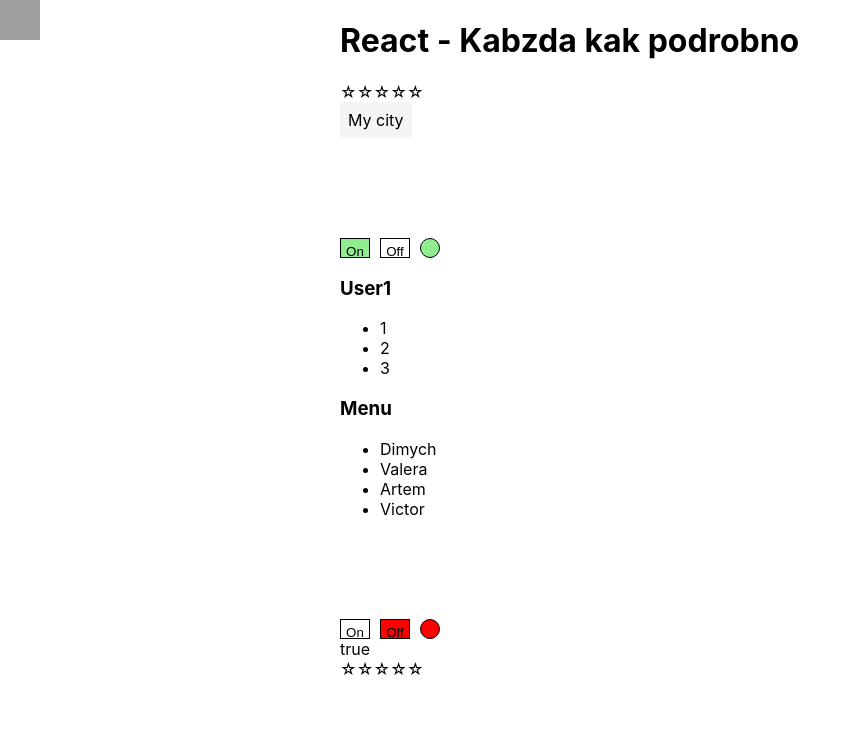
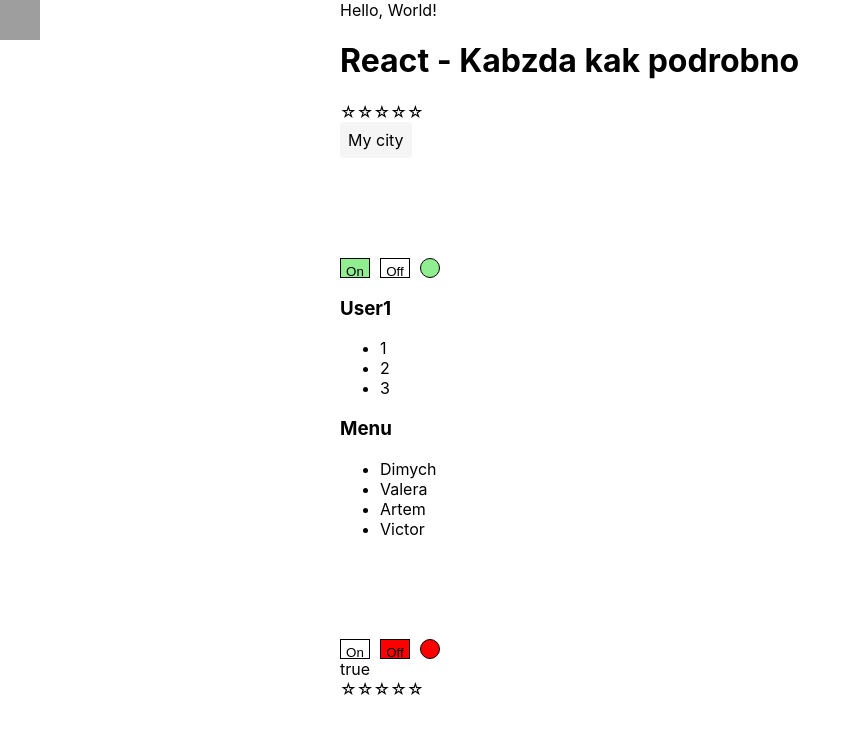
Before and after one commit to Halina2610/react_kabzda-kak-podrobno, a React (Create React App) app: page / in a window 1280 px wide. Shown: the top 734 px of the page, without its empty margins (0-861 px from the left). Built offline with nearby package versions, Linux system fonts and the light colour scheme; grey boxes are pictures that could not be loaded.

Commit message:
Typewriter

```diff
--- a/src/App.tsx
+++ b/src/App.tsx
@@ -9,6 +9,7 @@
 import {Rating, RatingValueType} from './components/rating/Rating';
 import {OnOff} from './components/onOff/OnOff';
 import {CustomSelect, Option} from "./components/input/CustomSelect";
+import {Typewriter} from "./components/any/Typewriter";
 
 function App() {
     const [ratingValue, setRatingValue] = useState<RatingValueType>(0);
@@ -44,7 +45,7 @@
 
     return (
         <AppWrapper>
-
+            <Typewriter text="Hello, World!" />
 
             <PageTitle title={'React - Kabzda kak podrobno'}/>
             <UncontrolledRating/>
--- /dev/null
+++ b/src/components/any/Typewriter.tsx
@@ -0,0 +1,57 @@
+import React, { useState, useEffect } from 'react';
+import styled, { keyframes } from 'styled-components';
+import {debug} from "util";
+
+const typingAnimation = keyframes`
+  from { width: 0; }
+  to { width: 100%; }
+`;
+
+interface TypewriterTextProps {
+    length: number;
+}
+
+const TypewriterText = styled.span<TypewriterTextProps>`
+  overflow: hidden;
+  white-space: nowrap;
+  animation: ${typingAnimation} 4s steps(${props => props.length}, end) infinite;
+`;
+
+type TypewriterProps = {
+    text: string
+}
+
+export const Typewriter = (props: TypewriterProps) => {
+    const [displayedText, setDisplayedText] = useState('');
+
+    useEffect(() => {
+        let timeout: NodeJS.Timeout;
+        let currentIndex = 0;
+
+        const typeNextCharacter = () => {
+            if (currentIndex <= props.text.length-2) {
+                setDisplayedText(prevText => prevText + props.text[currentIndex]);
+                currentIndex++;
+                timeout = setTimeout(typeNextCharacter, 100);
+            } else {
+                clearTimeout(timeout);
+                setDisplayedText(props.text);
+            }
+        };
+
+        typeNextCharacter();
+
+        return () => {
+            clearTimeout(timeout);
+        };
+    }, [props.text]);
+
+    useEffect(() => {
+        console.log('displayedText:', displayedText);
+        console.log('props.text:', props.text);
+    }, [displayedText, props.text]);
+
+    return (
+        <TypewriterText length={displayedText.length}>{displayedText}</TypewriterText>
+    );
+};
```
